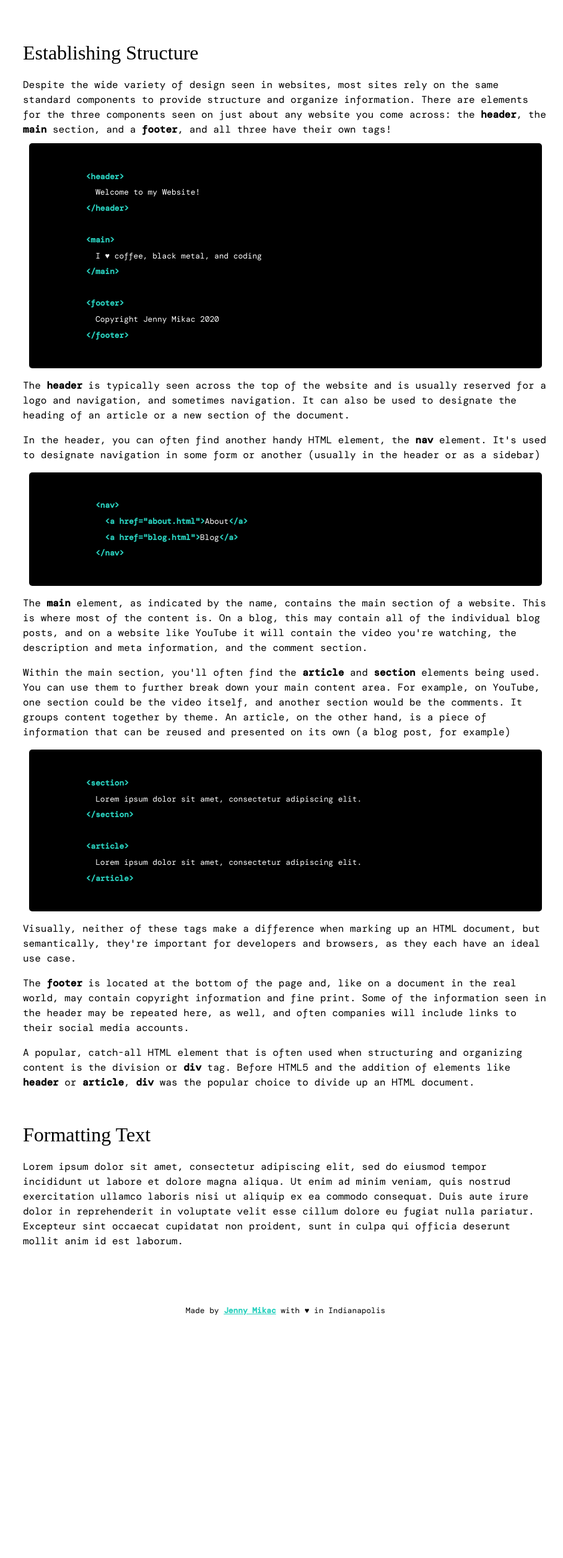
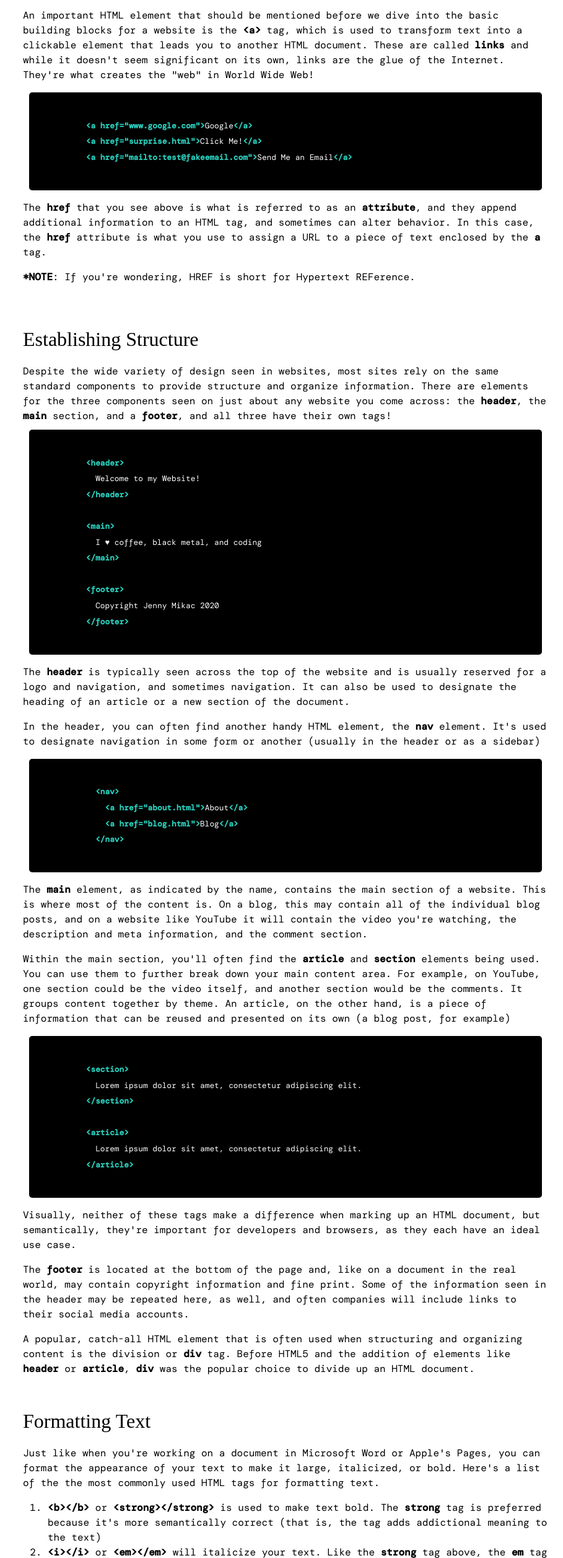
Before and after one commit to maudlinmandrake/documentation-page, a plain HTML site: page index.html in a window 1280 px wide. Shown: the part 1872-4385 px from the top of the page at 62% size, without its empty margins (371-1280 px from the left). Before the commit the page ends 4045 px from the top, so only its background shows below. Drawn offline with nearby package versions, Linux system fonts and the light colour scheme; a web font is replaced by a local one.

Commit message:
Add content to last section

```diff
--- a/index.html
+++ b/index.html
@@ -80,6 +80,14 @@
             </li>
           </ol>
         </p>
+        <p>An important HTML element that should be mentioned before we dive into the basic building blocks for a website is the <strong>&lt;a&gt;</strong> tag, which is used to transform text into a clickable element that leads you to another HTML document. These are called <strong>links</strong> and while it doesn't seem significant on its own, links are the glue of the Internet. They're what creates the "web" in World Wide Web!</p>
+        <code>
+          <strong>&lt;a href="www.google.com"&gt;</strong>Google<strong>&lt;/a&gt;</strong>
+          <strong>&lt;a href="surprise.html"&gt;</strong>Click Me!<strong>&lt;/a&gt;</strong>
+          <strong>&lt;a href="mailto:test@fakeemail.com"&gt;</strong>Send Me an Email<strong>&lt;/a&gt;</strong>
+        </code>
+          <p>The <strong>href</strong> that you see above is what is referred to as an <strong>attribute</strong>, and they append additional information to an HTML tag, and sometimes can alter behavior. In this case, the <strong>href</strong> attribute is what you use to assign a URL to a piece of text enclosed by the <strong>a</strong> tag.</p>
+          <p><strong>*NOTE</strong>: If you're wondering, HREF is short for Hypertext REFerence. </p>
       </section>
       <section class="main-section" id="Establishing_Structure">
         <header>Establishing Structure</header>
@@ -128,8 +136,16 @@
       </section>
       <section class="main-section" id="Formatting_Text">
         <header>Formatting Text</header>
-        <p></p>
-        <p>Lorem ipsum dolor sit amet, consectetur adipiscing elit, sed do eiusmod tempor incididunt ut labore et dolore magna aliqua. Ut enim ad minim veniam, quis nostrud exercitation ullamco laboris nisi ut aliquip ex ea commodo consequat. Duis aute irure dolor in reprehenderit in voluptate velit esse cillum dolore eu fugiat nulla pariatur. Excepteur sint occaecat cupidatat non proident, sunt in culpa qui officia deserunt mollit anim id est laborum.</p>
+        <p>Just like when you're working on a document in Microsoft Word or Apple's Pages, you can format the appearance of your text to make it large, italicized, or bold. Here's a list of the the most commonly used HTML tags for formatting text.</p>
+        <p>
+          <ol>
+            <li>
+              <strong>&lt;b&gt;</strong><strong>&lt;/b&gt;</strong> or <strong>&lt;strong&gt;</strong><strong>&lt;/strong&gt;</strong> is used to make text bold. The <strong>strong</strong> tag is preferred because it's more semantically correct (that is, the tag adds addictional meaning to the text)
+            </li>
+            <li><strong>&lt;i&gt;</strong><strong>&lt;/i&gt;</strong> or <strong>&lt;em&gt;</strong><strong>&lt;/em&gt;</strong> will italicize your text. Like the <strong>strong</strong> tag above, the <strong>em</strong> tag is preferred.</li>
+            <li><strong>&lt;u&gt;</strong><strong>&lt;/u&gt;</strong> will underline your text</li>
+          </ol>
+        </p>
       </section>
       <footer>Made by <a href="http://www.jennymikac.dev">Jenny Mikac</a> with ♥ in Indianapolis</footer>
     </main>
```
